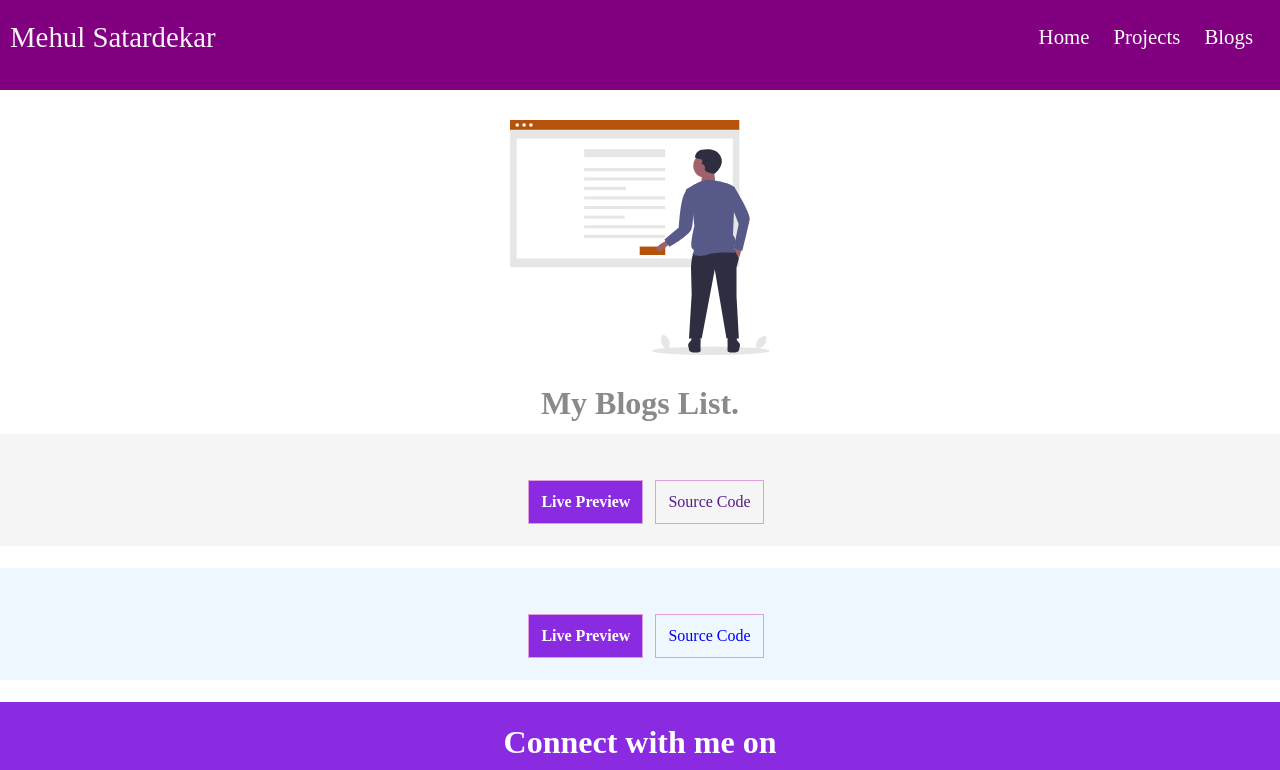
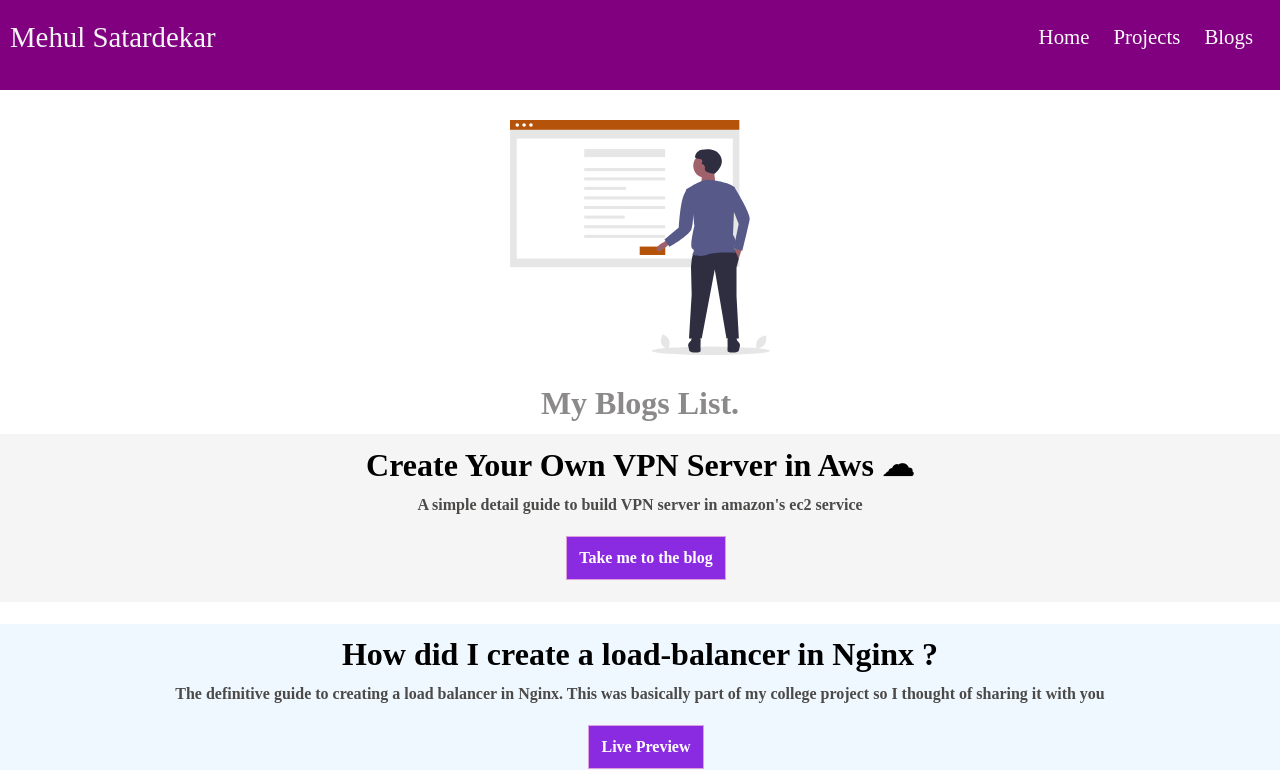
Before and after one commit to mehulsatardekar/Portfolio, a plain HTML site: page src/html/blogs.html in a window 1280 px wide. Shown: the top 770 px of the page. Drawn offline with Linux system fonts and the light colour scheme.

Commit message:
2 blogs added

```diff
--- a/src/css/blogs.css
+++ b/src/css/blogs.css
@@ -31,6 +31,7 @@ section > .description{
     font-size: 1rem;
     font-weight: bold;
     padding: 0px 5px 0px 5px ;
+    color: rgb(75, 74, 73);
 }
 
 section > .btn{
--- a/src/html/blogs.html
+++ b/src/html/blogs.html
@@ -37,19 +37,17 @@
      </header>
 
      <section class="col-white">
-        <div class="project-name"></div>
-        <div class="description"></div>
+        <div class="project-name">Create Your Own VPN Server in Aws ☁</div>
+        <div class="description">A simple detail guide to build VPN server in amazon's ec2 service</div>
         <div class="btn">
-            <a href="" class="live">Live Preview</a>
-            <a href="" class="source">Source Code</a>
+            <a href="https://mehul7.hashnode.dev/create-your-own-vpn-server-in-aws" target="_blanck" class="live">Take me to the blog</a>
         </div>
     </section>
     <section>
-        <div class="project-name"></div>
-        <div class="description"></div>
+        <div class="project-name">How did I create a load-balancer in Nginx ?</div>
+        <div class="description">The definitive guide to creating a load balancer in Nginx. This was basically part of my college project so I thought of sharing it with you</div>
         <div class="btn">
-            <a href="#" class="live">Live Preview</a>
-            <a href="#" class="source">Source Code</a>
+            <a href="https://mehul7.hashnode.dev/how-did-i-create-a-load-balancer-in-nginx" target="_blank" class="live">Live Preview</a>
         </div>
     </section>
 
```
Also changed, not shown: src/html/projects.html (+9 -9 lines).
